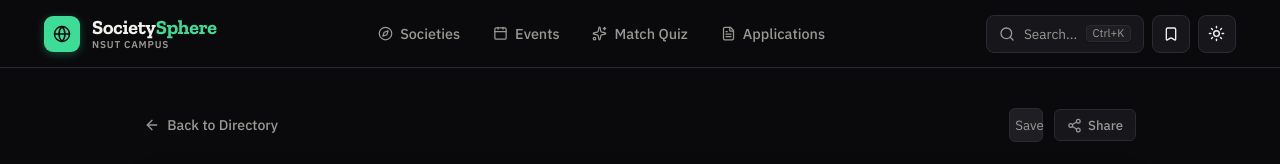
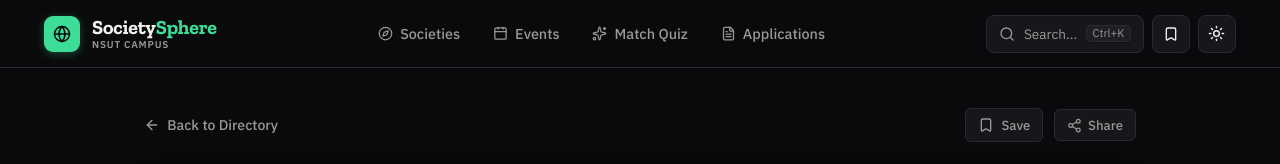
Before and after one commit to shauryakushwaha08/SocietySphere, a React (Vite) app: page /society/dcode in a window 1280 px wide. Shown: the top 164 px of the page. Built offline with nearby package versions, Linux system fonts and the light colour scheme.

Commit message:
Fix Bookmark button

```diff
--- a/src/components/BookmarkButton.jsx
+++ b/src/components/BookmarkButton.jsx
@@ -28,7 +28,7 @@ export default function BookmarkButton({ societyId, showLabel = false, className
       onClick={handleClick}
       aria-label={bookmarked ? "Remove from saved societies" : "Save society to bookmarks"}
       title={bookmarked ? "Remove from bookmarks" : "Bookmark this society"}
-      className={`bookmark-btn ${bookmarked ? "bookmarked" : ""} ${className}`}
+      className={`bookmark-btn ${showLabel ? "has-label" : ""} ${bookmarked ? "bookmarked" : ""} ${className}`.trim()}
     >
       <Bookmark
         size={16}
--- a/src/components/Navbar.css
+++ b/src/components/Navbar.css
@@ -201,6 +201,11 @@
   background-color: var(--surface-hover);
 }
 
+.bookmarks-nav-btn:hover{
+  color: var(--important);
+  border-color: var(--important);
+}
+
 .mobile-toggle-btn {
   display: none;
 }
@@ -301,7 +306,7 @@
   width: 100%;
   display: flex;
   align-items: center;
-  gap: 1rem;
+  gap: 0.85rem;
   padding: 0.7rem 0.9rem;
   border-radius: 8px;
   background: var(--bg);
--- a/src/components/SocietyCard.css
+++ b/src/components/SocietyCard.css
@@ -104,15 +104,24 @@
 }
 
 .bookmark-btn:hover {
-  border-color: var(--sports);
-  color: var(--sports);
+  border-color: var(--important);
+  color: var(--important);
   background-color: var(--surface);
 }
 
 .bookmark-btn.bookmarked {
-  color: var(--sports);
-  border-color: var(--sports);
+  color: var(--important);
+  border-color: var(--important);
   background: rgba(232, 179, 57, 0.1);
+}
+
+.bookmark-btn.has-label {
+  width: auto;
+  min-height: 34px;
+  padding: 0.4rem 0.75rem;
+  font-size: 0.82rem;
+  font-weight: 500;
+  white-space: nowrap;
 }
 
 /* Grid Card layout */
@@ -201,7 +210,7 @@
   align-items: center;
   gap: 0.4rem;
   font-size: 0.73rem;
-  color: var(--sports);
+  color: var(--important);
   margin-top: 0.85rem;
   padding-top: 0.65rem;
   border-top: 1px dashed var(--border);
--- a/src/index.css
+++ b/src/index.css
@@ -13,6 +13,7 @@
   --danger-subtle: rgba(232, 115, 90, 0.15);
   --success: #3DDC97;
   --success-subtle: rgba(61, 220, 151, 0.15);
+  --important: #E8B339;
   --theme: #3DDC97;
   --theme-fg: #0A0A0C;
   --theme-subtle: rgba(61, 220, 151, 0.12);
@@ -48,6 +49,7 @@
   --danger-subtle: rgba(220, 38, 38, 0.1);
   --success: #059669;
   --success-subtle: rgba(5, 150, 105, 0.1);
+  --important: #D97706;
   --theme: #059669;
   --theme-fg: #FFFFFF;
   --theme-subtle: rgba(5, 150, 105, 0.1);
--- a/src/pages/Apply.css
+++ b/src/pages/Apply.css
@@ -156,7 +156,7 @@
 }
 
 .char-warning {
-  color: var(--sports);
+  color: var(--important);
   font-size: 0.76rem;
 }
 
--- a/src/pages/FindYourFit.css
+++ b/src/pages/FindYourFit.css
@@ -239,7 +239,7 @@
   font-weight: 700;
   text-transform: uppercase;
   letter-spacing: 0.08em;
-  color: var(--sports);
+  color: var(--important);
   margin-bottom: 0.85rem;
 }
 
--- a/src/pages/Home.css
+++ b/src/pages/Home.css
@@ -153,8 +153,8 @@
 }
 
 .hero-chip.sports:hover {
-  border-color: var(--sports);
-  color: var(--sports);
+  border-color: var(--important);
+  color: var(--important);
 }
 
 .hero-chip.open {
@@ -426,7 +426,7 @@
   display: inline-flex;
   align-items: center;
   gap: 0.45rem;
-  color: var(--sports);
+  color: var(--important);
   font-size: 0.75rem;
   font-weight: 700;
   letter-spacing: 0.08em;
--- a/src/pages/Societies.jsx
+++ b/src/pages/Societies.jsx
@@ -21,18 +21,31 @@ function Societies() {
   // Initialize state from URL query parameters if present
   const categoryParam = searchParams.get("category");
   const recruitingParam = searchParams.get("recruiting");
-  const savedParam = searchParams.get("saved");
   const queryParam = searchParams.get("q");
 
   const [activeCategory, setActiveCategory] = useState(categoryParam || "All");
   const [recruitmentFilter, setRecruitmentFilter] = useState(
     recruitingParam === "true" ? "open" : "all"
   );
-  const [onlySaved, setOnlySaved] = useState(savedParam === "true");
+  const onlySaved = searchParams.get("saved") === "true";
   const [query, setQuery] = useState(queryParam || "");
   const [sortBy, setSortBy] = useState("default");
   const [viewMode, setViewMode] = useState("grid"); // 'grid' | 'list'
   const [bookmarkedIds, setBookmarkedIds] = useState(getBookmarks);
+
+  const setOnlySaved = (valueOrFn) => {
+    setSearchParams((prev) => {
+      const next = new URLSearchParams(prev);
+      const current = next.get("saved") === "true";
+      const nextVal = typeof valueOrFn === "function" ? valueOrFn(current) : valueOrFn;
+      if (nextVal) {
+        next.set("saved", "true");
+      } else {
+        next.delete("saved");
+      }
+      return next;
+    });
+  };
 
   // Sync bookmark updates
   useEffect(() => {
@@ -45,13 +58,20 @@ function Societies() {
 
   // Sync URL search params
   useEffect(() => {
-    const params = {};
-    if (activeCategory !== "All") params.category = activeCategory;
-    if (recruitmentFilter === "open") params.recruiting = "true";
-    if (onlySaved) params.saved = "true";
-    if (query.trim()) params.q = query.trim();
-    setSearchParams(params, { replace: true });
-  }, [activeCategory, recruitmentFilter, onlySaved, query, setSearchParams]);
+    setSearchParams((prev) => {
+      const next = new URLSearchParams(prev);
+      if (activeCategory !== "All") next.set("category", activeCategory);
+      else next.delete("category");
+
+      if (recruitmentFilter === "open") next.set("recruiting", "true");
+      else next.delete("recruiting");
+
+      if (query.trim()) next.set("q", query.trim());
+      else next.delete("q");
+
+      return next;
+    }, { replace: true });
+  }, [activeCategory, recruitmentFilter, query, setSearchParams]);
 
   const categories = ["All", ...new Set(societies.map((s) => s.category))];
 
--- a/src/pages/SocietyDetails.css
+++ b/src/pages/SocietyDetails.css
@@ -29,6 +29,41 @@
   display: flex;
   align-items: center;
   gap: 0.65rem;
+}
+
+.details-top-actions .bookmark-btn {
+  display: inline-flex;
+  align-items: center;
+  justify-content: center;
+  gap: 0.45rem;
+  width: auto;
+  min-height: 34px;
+  padding: 0.4rem 0.75rem;
+  border-radius: 6px;
+  background: var(--surface);
+  border: 1px solid var(--border);
+  color: var(--text-soft);
+  font-size: 0.82rem;
+  font-weight: 500;
+  cursor: pointer;
+  transition: all 0.15s ease;
+  white-space: nowrap;
+}
+
+.details-top-actions .bookmark-btn:hover {
+  color: var(--important);
+  border-color: var(--important);
+  background: var(--surface-hover);
+}
+
+.details-top-actions .bookmark-btn.bookmarked {
+  color: var(--important);
+  border-color: var(--important);
+  background: rgba(232, 179, 57, 0.12);
+}
+
+.details-top-actions .bookmark-btn .bookmark-icon {
+  flex-shrink: 0;
 }
 
 .share-btn {
@@ -162,7 +197,7 @@
   align-items: center;
   gap: 0.35rem;
   font-size: 0.76rem;
-  color: var(--sports);
+  color: var(--important);
 }
 
 /* Hero Meta Bar */
@@ -469,7 +504,7 @@
 .flagship-card h3 {
   font-size: 1.15rem;
   margin-bottom: 0.35rem;
-  color: var(--sports);
+  color: var(--important);
 }
 
 .flagship-card p {
```
